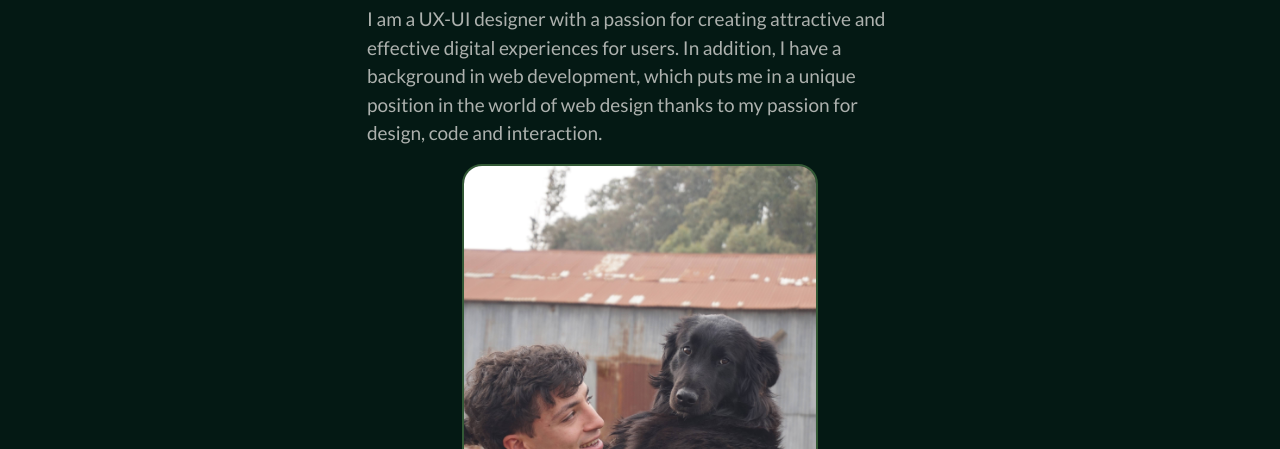
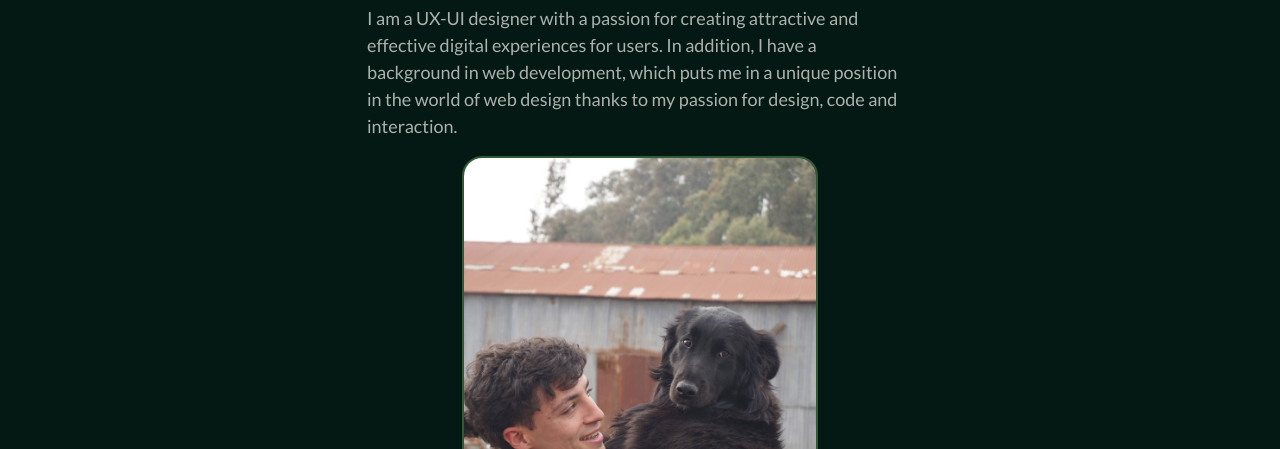
Before and after one commit to juampiAssi/PreEntrega3_Assirio, a website: page index.html in a window 1280 px wide. Shown: the part 351-800 px from the top of the page. Drawn offline with nearby package versions, Linux system fonts and the light colour scheme.

Commit message:
agrego más variables para mayor comodidad al momento de codear

```diff
--- a/scss/_variables.scss
+++ b/scss/_variables.scss
@@ -2,3 +2,15 @@
 $bg-principal: rgb(4 25 20);
 
 //FUENTES
+@font-face {
+    font-family: "lato_regular";
+    src: url(#{$font-path}lato_regular.ttf);
+}
+
+@font-face {
+    font-family: "lato_bold";
+    src: url(#{$font-path}lato_bold.ttf);
+}
+
+$ff-regular: 'lato_regular', sans-serif;
+$ff-bold: 'lato_bold', sans-serif;
--- a/scss/style.scss
+++ b/scss/style.scss
@@ -24,15 +24,15 @@ body {
 
 
 h1 {
-    font-family: 'lato_bold';
+    font-family: $ff-bold;
     color: #f5f2ef;
     font-size: 65px;
 }
 
 p {
-    font-family: 'lato_regular';
+    font-family: $ff-regular;
     color: rgba(245, 242, 239, 0.7);
-    font-size: 19px;
+    font-size: 18px;
 }
 
 
```
Also changed, not shown: css/style.css, 1 other file.
